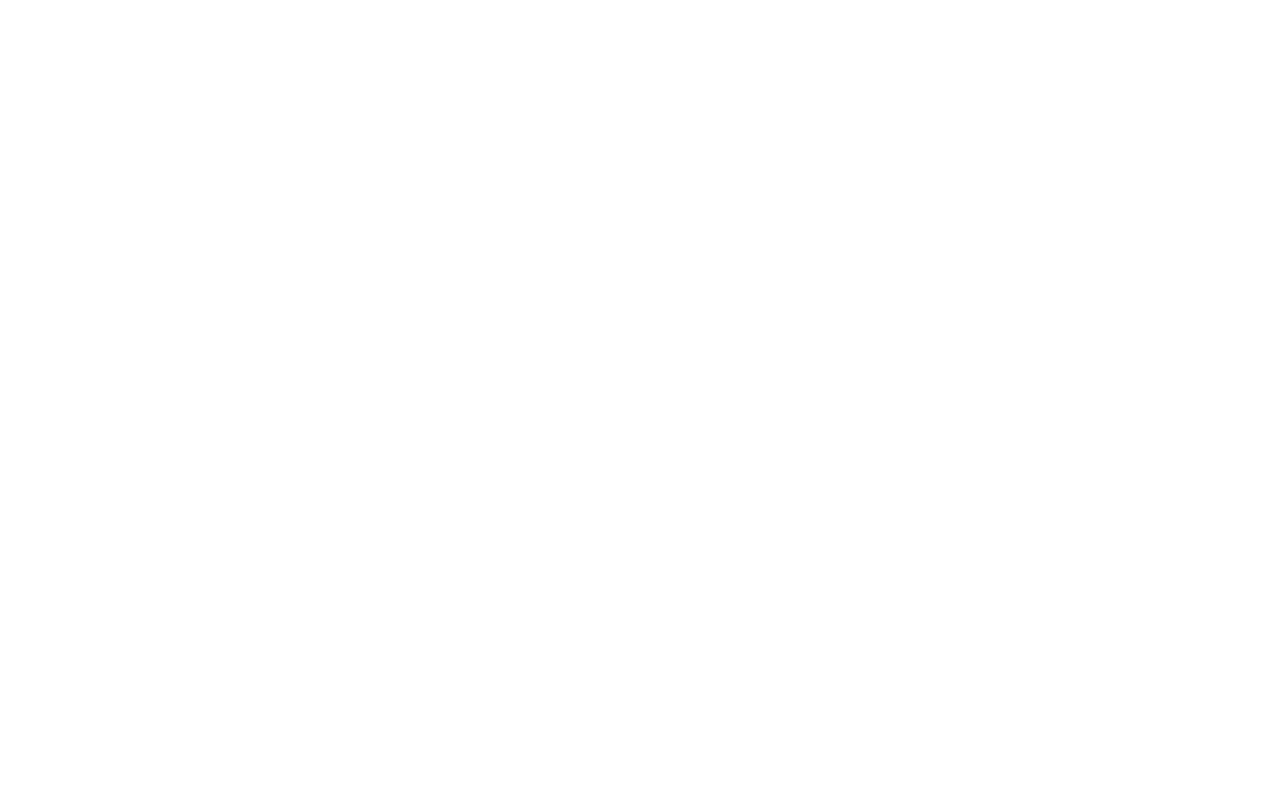
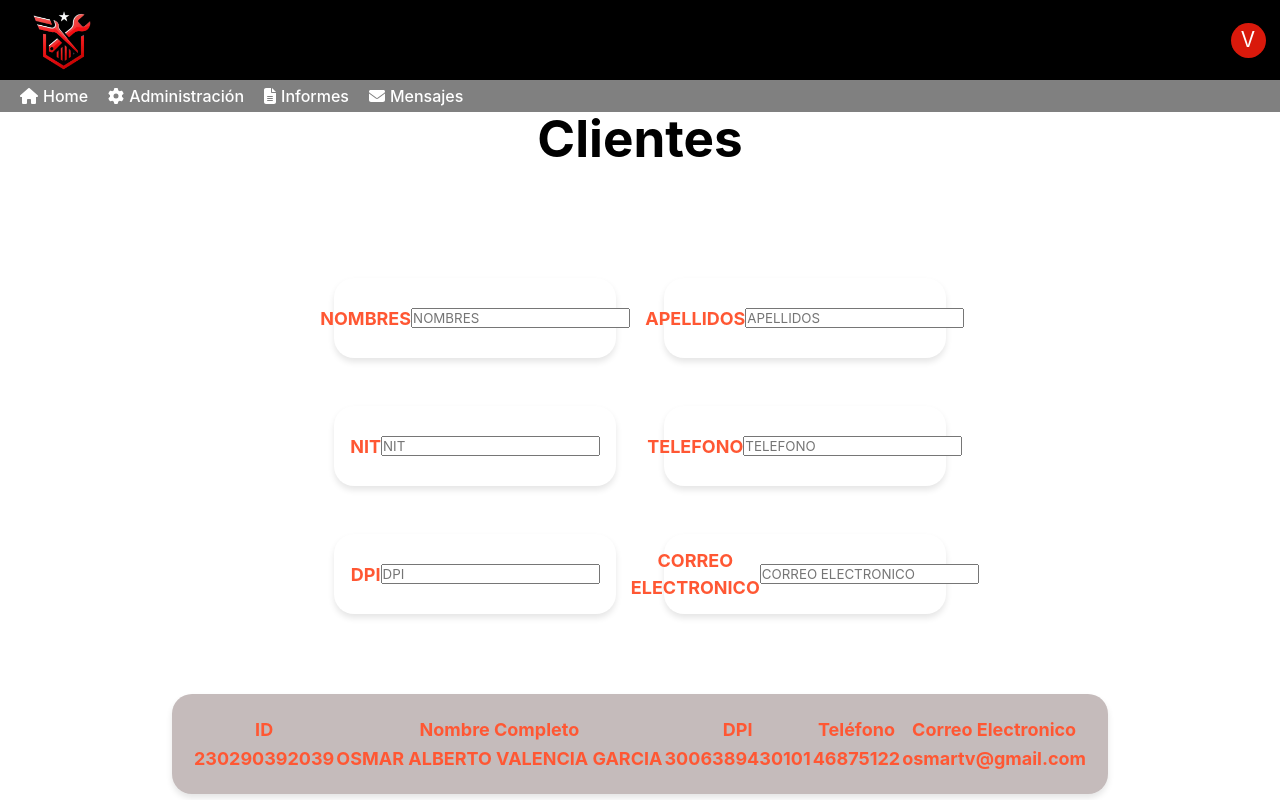
Before and after one commit to AstridCastellanos1/MotorMaster, a React (Vite) app in the folder Frontend/: page /Login/Menu/MenuAdministracion/CatalogoClientes in a window 1280 px wide. Before the commit this address had no page. Built offline with nearby package versions, Linux system fonts and the light colour scheme.

Commit message:
Se agrega vista de clientes

```diff
--- a/Frontend/src/App.tsx
+++ b/Frontend/src/App.tsx
@@ -5,6 +5,7 @@
 import Menu from "./components/Menu";
 import MenuAdministracion from "./components/MenuAdministracion";
 import Users from "./components/Users";
+import CatalogoClientes from "./components/CatalogoClientes";
 
 const App: React.FC = () => {
   return (
@@ -21,6 +22,10 @@
             path="/Login/Menu/MenuAdministracion/Users"
             element={<Users />}
           />
+          <Route
+            path="/Login/Menu/MenuAdministracion/CatalogoClientes"
+            element={<CatalogoClientes />}
+          />
         </Routes>
       </Router>
     </GlobalProvider>
--- /dev/null
+++ b/Frontend/src/CSS/CatalogoClientes.css
@@ -0,0 +1,97 @@
+* {
+  font-family: Inter, system-ui, Avenir, Helvetica, Arial, sans-serif;
+}
+
+html,
+body {
+  background-color: white;
+}
+
+.menu-container {
+  display: flex;
+  flex-direction: column;
+  min-height: 80vh;
+}
+.menu-Div {
+  margin-top: 9vh;
+  padding: 4vh;
+  background-color: white;
+  display: flex;
+  justify-content: center;
+}
+.menu-content {
+  margin-top: 0.01vh;
+  padding: 10vh;
+  background-color: white;
+  display: flex;
+  justify-content: center;
+}
+
+.grid-container {
+  display: grid;
+  grid-template-columns: repeat(2, 1fr); /* Dos columnas */
+  grid-template-rows: repeat(2, 1fr); /* Dos filas */
+  gap: 3rem; /* Espacio entre los divs */
+}
+
+.grid-item {
+  width: 20vw;
+  height: 30vh;
+  background-color: #f0f0f0; /* Color de fondo para visibilidad */
+  border-radius: 20px; /* Bordes redondeados */
+  display: flex;
+  align-items: center;
+  justify-content: center;
+  box-shadow: 0px 4px 6px rgba(0, 0, 0, 0.1); /* Sombras suaves */
+  text-align: center;
+  font-size: 18px;
+}
+
+.Tabla-cli {
+  width: 100%; /* Ocupa el ancho completo */
+  background-color: #c5bbbb; /* Color de fondo */
+  border-radius: 20px;
+  display: flex;
+  justify-content: center;
+  align-items: 100%;
+  box-shadow: 0px 4px 6px rgba(0, 0, 0, 0.1); /* Sombras suaves */
+  padding: 20px;
+
+  margin: 10px 20px 30px 40px solid black;
+}
+.grid-items {
+  width: 22vw;
+  height: 10vh;
+  background-color: #ffffff; /* Color de fondo para visibilidad */
+  border-radius: 20px; /* Bordes redondeados */
+  display: flex;
+  align-items: center;
+  justify-content: center;
+  box-shadow: 0px 4px 6px rgba(0, 0, 0, 0.1); /* Sombras suaves */
+  text-align: center;
+  font-size: 18px;
+}
+h3 {
+  font-size: 18px;
+  color: #ff5733; /* Cambia el color del texto a un tono naranja */
+}
+h1 {
+  font-size: 18px;
+  color: #000000; /* Cambia el color del texto a un tono naranja */
+}
+.table {
+  width: 100%; /* Asegura que la tabla ocupe todo el ancho */
+  border-collapse: collapse;
+  color: #ff5733;
+}
+.th {
+  background-color: #080808; /* Fondo gris claro para el encabezado */
+  font-size: 16px; /* Tamaño de texto ajustado */
+  margin: 20px; /* Agrega margen alrededor del contenedor */
+  margin: 10px 20px 30px 40px solid black;
+}
+
+.tr:nth-child(even) {
+  background-color: #0f0f0f; /* Color alternado para las filas */
+  margin: 10px 20px 30px 40px solid black;
+}
--- /dev/null
+++ b/Frontend/src/components/CatalogoClientes.tsx
@@ -0,0 +1,95 @@
+import React from "react";
+import HeaderApp from "./HeaderApp";
+
+import "../CSS/CatalogoClientes.css";
+import { BiFontColor } from "react-icons/bi";
+
+const CatalogoClientes: React.FC = () => {
+  return (
+    <div className="menu-container">
+      <HeaderApp />
+      <div className="menu-Div">
+        <h1>Clientes</h1>
+      </div>
+      <div className="menu-content">
+        <div className="grid-container">
+          <div className="grid-items">
+            <h3>NOMBRES</h3>
+            <input type="text" placeholder="NOMBRES " />
+          </div>
+
+          <div className="grid-items">
+            <h3>APELLIDOS</h3>
+            <input type="text" placeholder="APELLIDOS " />
+          </div>
+
+          <div className="grid-items">
+            <h3>NIT</h3>
+            <input type="text" placeholder="NIT " />
+          </div>
+
+          <div className="grid-items">
+            <h3>TELEFONO</h3>
+            <input type="text" placeholder="TELEFONO " />
+          </div>
+
+          <div className="grid-items">
+            <h3>DPI</h3>
+            <input type="text" placeholder="DPI " />
+          </div>
+
+          <div className="grid-items">
+            <h3>CORREO ELECTRONICO</h3>
+            <input type="text" placeholder="CORREO ELECTRONICO " />
+          </div>
+        </div>
+
+        <div />
+      </div>
+
+      <div className="Tabla-cli">
+        <table>
+          <thead>
+            <tr>
+              <th>
+                <h3>ID</h3>
+              </th>
+              <th>
+                <h3>Nombre Completo</h3>
+              </th>
+              <th>
+                <h3>DPI</h3>
+              </th>
+              <th>
+                <h3>Teléfono</h3>
+              </th>
+              <th>
+                <h3>Correo Electronico</h3>
+              </th>
+            </tr>
+
+            <tr>
+              <th>
+                <h3>230290392039</h3>
+              </th>
+              <th>
+                <h3>OSMAR ALBERTO VALENCIA GARCIA</h3>
+              </th>
+              <th>
+                <h3>3006389430101</h3>
+              </th>
+              <th>
+                <h3>46875122</h3>
+              </th>
+              <th>
+                <h3>osmartv@gmail.com</h3>
+              </th>
+            </tr>
+          </thead>
+        </table>
+      </div>
+    </div>
+  );
+};
+
+export default CatalogoClientes;
--- a/Frontend/src/components/MenuAdministracion.tsx
+++ b/Frontend/src/components/MenuAdministracion.tsx
@@ -12,7 +12,7 @@
             <Cards
               imageSrc="/Images/clientes.jpg"
               title="Clientes"
-              link="/informes"
+              link="/Login/Menu/MenuAdministracion/CatalogoClientes"
             />
           </div>
           <div className="grid-Admin-item">
```
